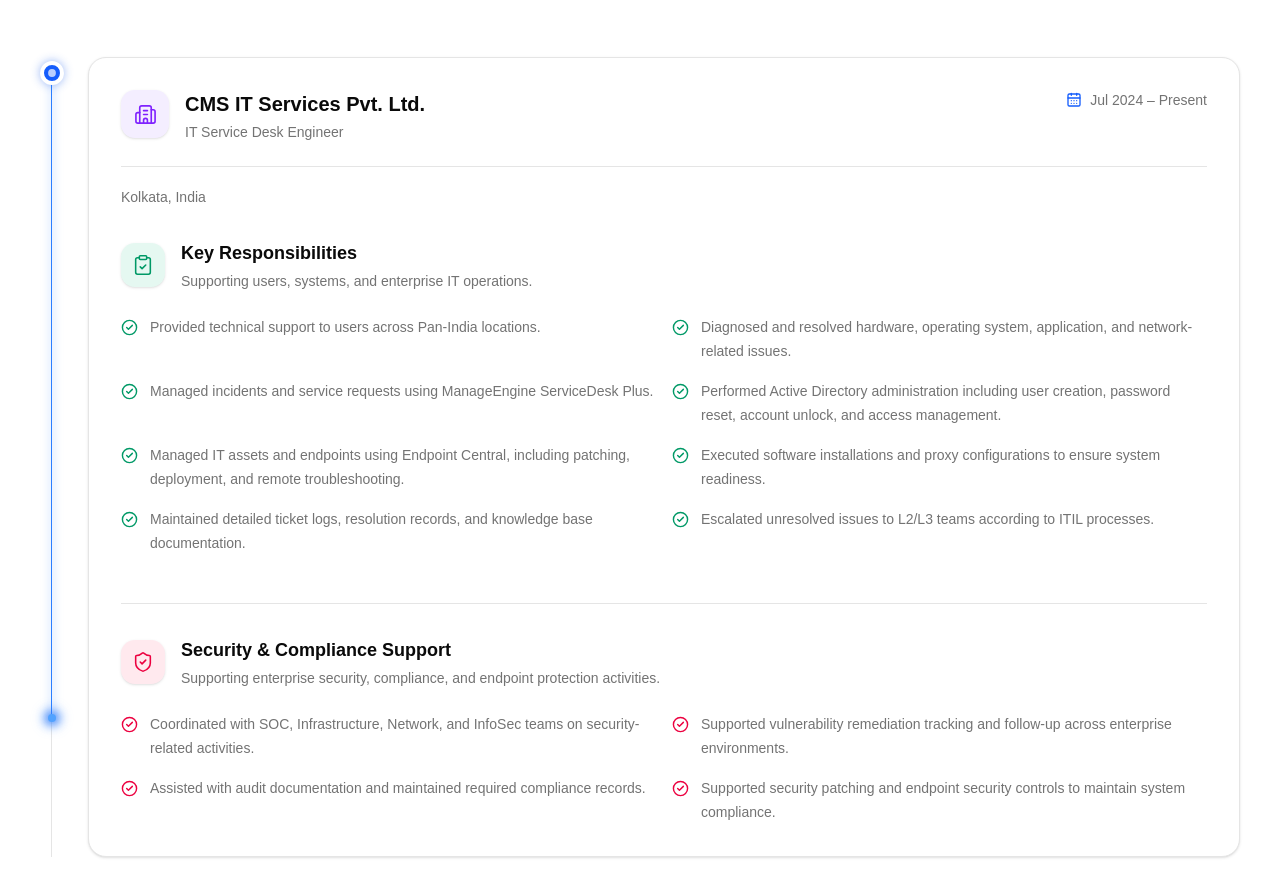
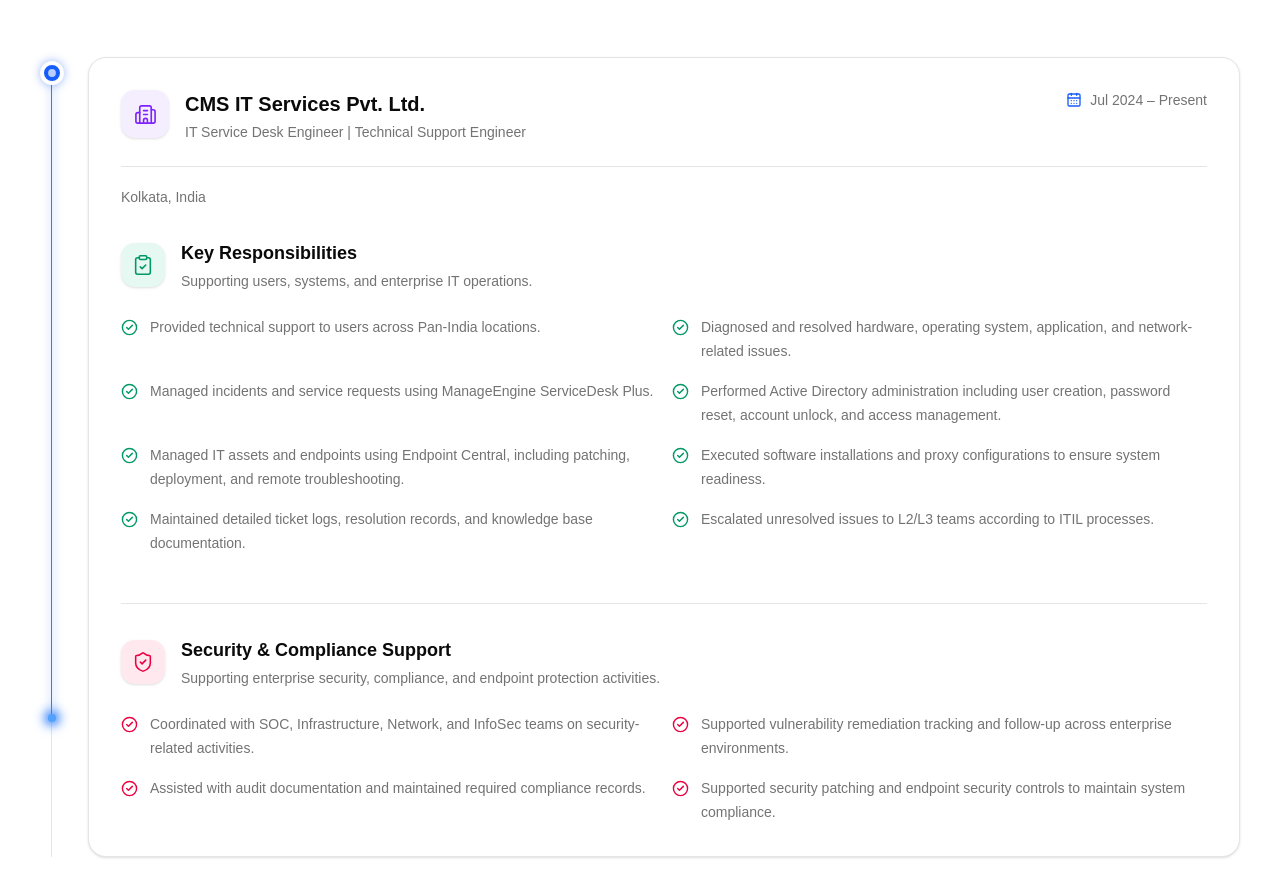
Before and after one commit to Sayan876/djportfolio, a React (Vite) app: page / in a window 1280 px wide. Shown: the part 2220-3116 px from the top of the page. Built offline with nearby package versions, Linux system fonts and the light colour scheme.

Commit message:
Update Experience.tsx

```diff
--- a/src/components/Experience.tsx
+++ b/src/components/Experience.tsx
@@ -305,7 +305,7 @@ const Experience = () => {
                     </h3>
 
                     <p className="mt-1 text-sm font-medium text-muted-foreground">
-                      IT Service Desk Engineer
+                      IT Service Desk Engineer | Technical Support Engineer
                     </p>
                   </div>
                 </motion.div>
```
